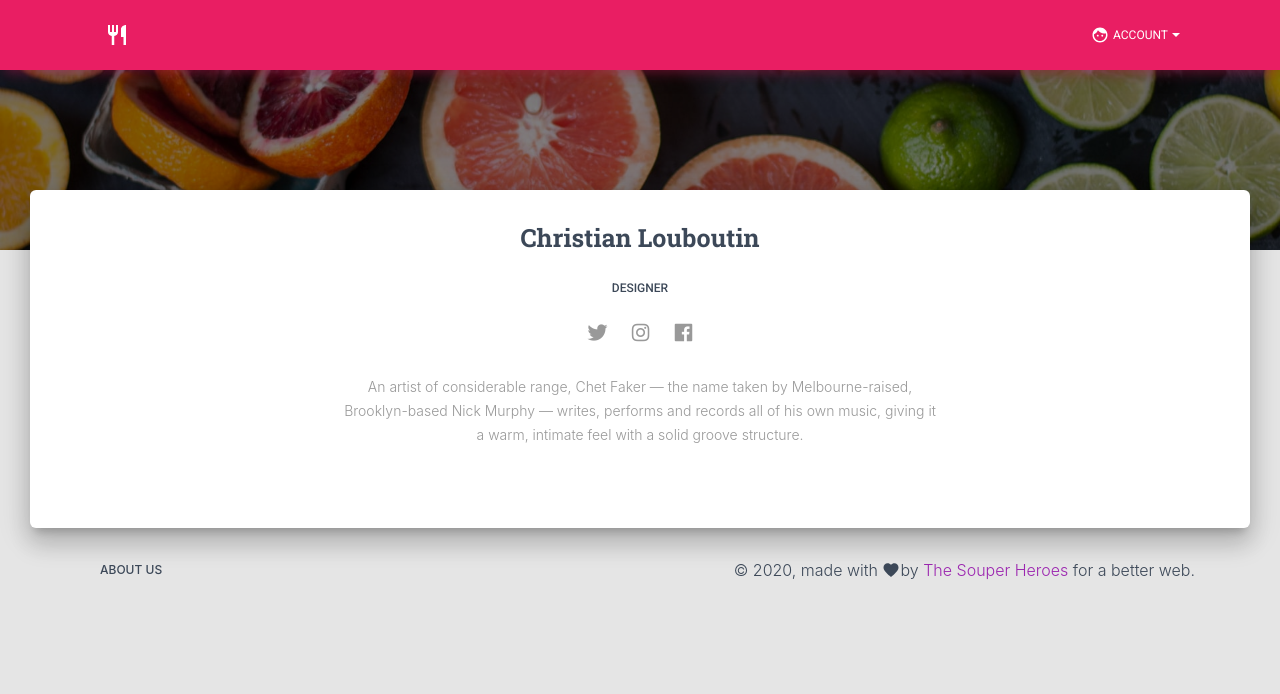
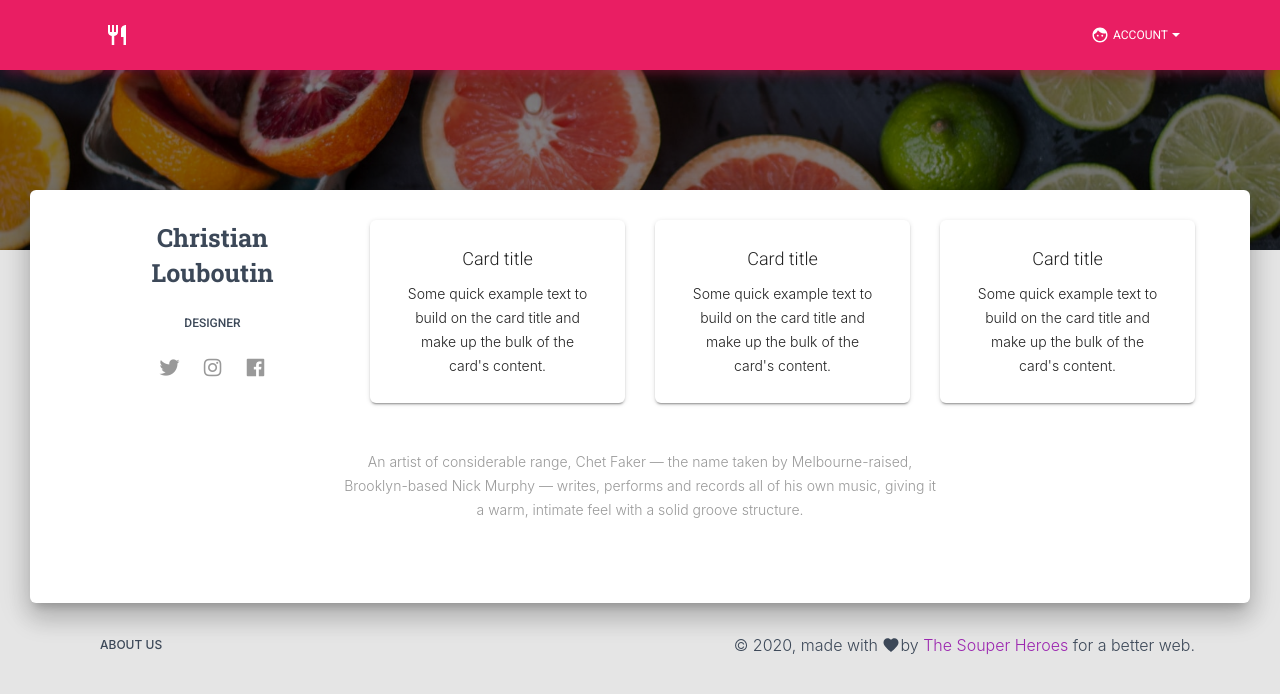
Before and after one commit to Souper-Heroes/souper-app-frontend, a React (Create React App) app: page / in a window 1280 px wide. Shown: the top 694 px of the page. Built offline with nearby package versions, Linux system fonts and the light colour scheme.

Commit message:
initial commit, start to build layout for the dashboard listings

```diff
--- a/src/components/Items/ItemListings.js
+++ b/src/components/Items/ItemListings.js
@@ -7,6 +7,8 @@ import Button from 'components/CustomButtons/Button.js';
 
 import styles from 'assets/jss/material-kit-react/views/profilePage.js';
 import profile from 'assets/img/faces/christian.jpg';
+import Card from 'components/MaterialKitComponents/Card/Card.js';
+import CardBody from 'components/MaterialKitComponents/Card/CardBody.js';
 
 const useStyles = makeStyles(styles);
 
@@ -16,8 +18,9 @@ function Page() {
     <div className={classNames(classes.main, classes.mainRaised)}>
       <div>
         <div className={classes.container}>
-          <GridContainer justify='center'>
-            <GridItem xs={12} sm={12} md={6}>
+          <GridContainer>
+            <GridItem xs={12} sm={6} md={3}>
+              <GridItem xs={12} sm={12} md={12}>
                 <div className={classes.profile}>
                   <div className={classes.name}>
                     <h3 className={classes.title}>Christian Louboutin</h3>
@@ -33,6 +36,41 @@ function Page() {
                     </Button>
                   </div>
                 </div>
+              </GridItem>
+            </GridItem>
+
+            <GridItem xs={12} sm={6} md={3}>
+              <Card xs={12} sm={6} md={3}>
+                <CardBody>
+                  <h4 className={classes.cardTitle}>Card title</h4>
+                  <p>
+                    Some quick example text to build on the card title and make
+                    up the bulk of the card's content.
+                  </p>
+                </CardBody>
+              </Card>
+            </GridItem>
+            <GridItem xs={12} sm={6} md={3}>
+              <Card>
+                <CardBody>
+                  <h4 className={classes.cardTitle}>Card title</h4>
+                  <p>
+                    Some quick example text to build on the card title and make
+                    up the bulk of the card's content.
+                  </p>
+                </CardBody>
+              </Card>
+            </GridItem>
+            <GridItem xs={12} sm={6} md={3}>
+              <Card>
+                <CardBody>
+                  <h4 className={classes.cardTitle}>Card title</h4>
+                  <p>
+                    Some quick example text to build on the card title and make
+                    up the bulk of the card's content.
+                  </p>
+                </CardBody>
+              </Card>
             </GridItem>
           </GridContainer>
           <div className={classes.description}>
```
Lines whose indentation alone changed are shown as unchanged.
